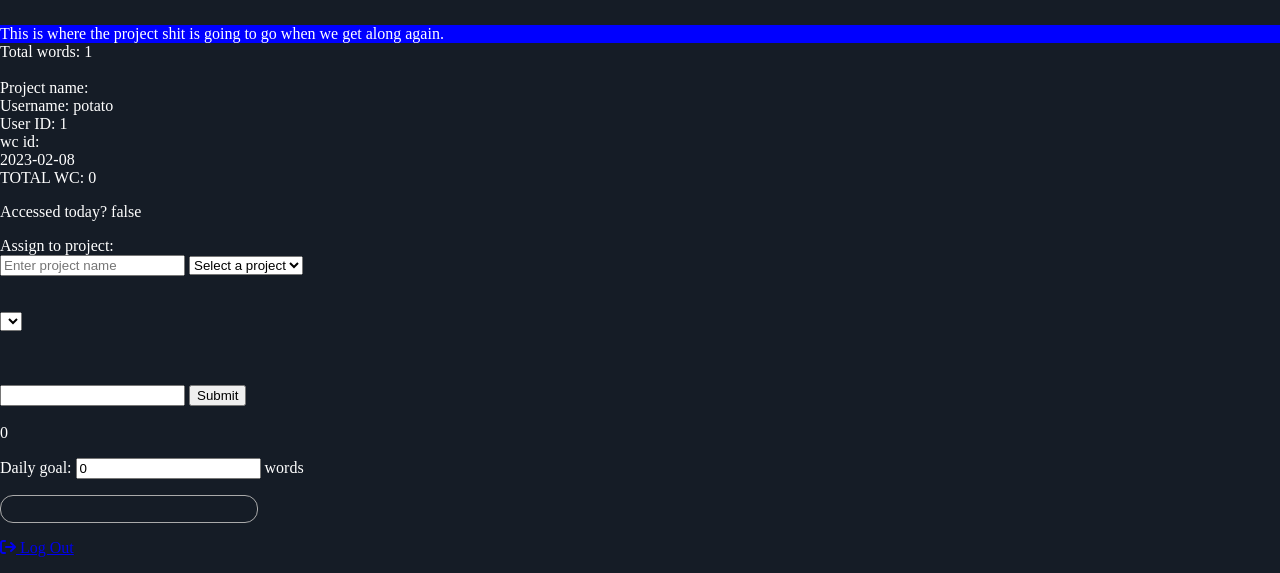
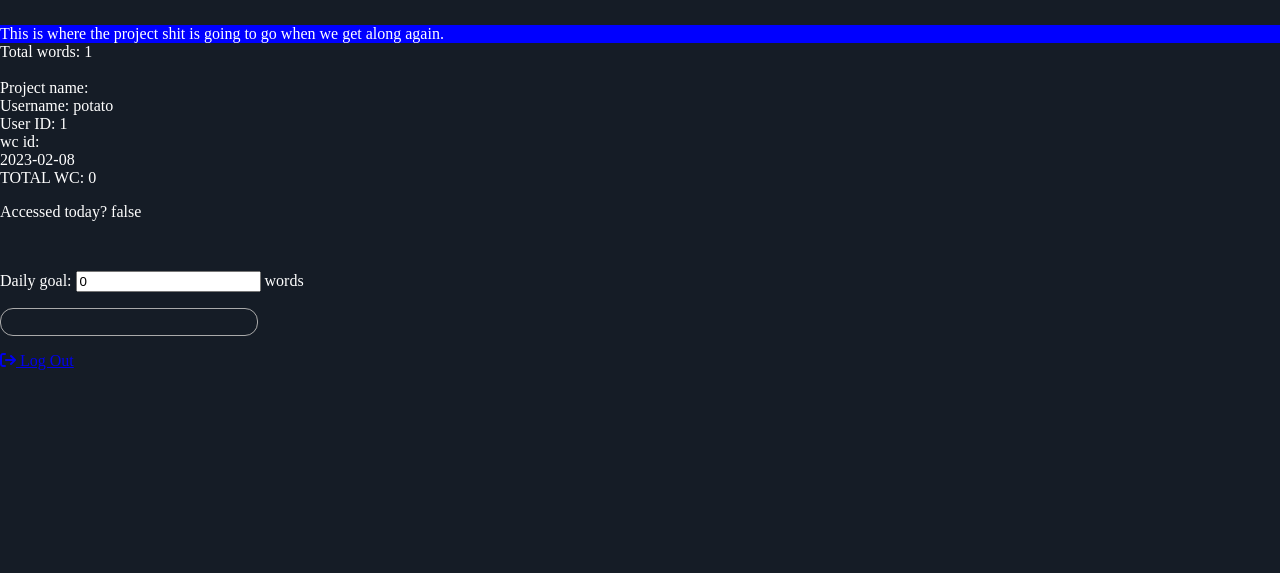
Before and after one commit to elizabethquinlan/titanium-typewriter, a Django app: page / in a window 1280 px wide. Shown: the part 526-1099 px from the top of the page. After the commit the page ends 896 px from the top, so only its background shows below. Run offline with Django 4.2, Linux system fonts and the light colour scheme; a user stored in the database is signed in; data comes from the database, SQL or seed files in the repository; both versions use the stored data as it was after the commit; data that the repository does not hold is empty; some libraries are stand-ins or nearby versions.

Commit message:
update createUpdate post data with project payload

```diff
--- a/typewriterproj/static/js/app.js
+++ b/typewriterproj/static/js/app.js
@@ -6,12 +6,11 @@ new Vue({
 
         projectData: null,
         projects: [],
-        selectedProject: 0, //What does this do?
+        //selectedProject: 0, //What does this do?
         projectName: null,
         projectStartDate: null,
         projectEndDate: null,
         projectWcGoal: 0,
-        starterProjName: null,
 
         username: '',
         dailyWC: 1,
@@ -47,9 +46,13 @@ new Vue({
                 this.projectData = response.data.find(project => project.name === 'Unassigned')
                 this.projectId = this.projectData.id
                 if (this.projectData !== undefined) {
-                    this.starterProjName = this.projectData.name // There is a problem with saving this variable for some reason.
+                    this.projectName = this.projectData.name
+                    this.projectStartDate = this.projectData.start_date
+                    this.projectEndDate = this.projectData.end_date
+                    this.projectWcGoal = this.projectData.word_count_goal
+                    this.projectId = this.projectData.id
                 }
-                if (this.starterProjName !== 'Unassigned') {
+                if (this.projectName !== 'Unassigned') {
                     // If we did not find an "Unassigned" project, then make one using addDefaultProj()
                     this.addDefaultProj()
                 }
@@ -116,11 +119,21 @@ new Vue({
                 // 'project': 33,
                 //'project': this.projectData, // this needs to be more complicated...
                 'project': {
+                    // THIS CREATES A NEW PROJECT?? INSTEAD OF ADDING TO EXISTING ONE?
+                    //'id': 16, //completely ignored this lol
+                    'id': this.projectId,
                     'name': this.projectName,
                     'start_date': this.projectStartDate,
                     'end_date': this.projectEndDate,
                     'word_count_goal': this.projectWcGoal
                 },
+                // 'project': {
+                //     'id': this.projectId,
+                //     'name': this.otherVariable,
+                //     'start_date': this.projectStartDate,
+                //     'end_date': this.projectEndDate,
+                //     'word_count_goal': this.projectWcGoal
+                // },
                 'todays_wc': this.dailyWC,
                 'text_area': this.textArea,
                 'date': this.todaysDate,
--- a/typewriterproj/templates/home.html
+++ b/typewriterproj/templates/home.html
@@ -85,36 +85,10 @@
 
         <!-- <p>[[ projectName ]]</p> -->
         <!-- <input v-model="projectName" placeholder="add a tag..." /> -->
-        <form id="project-form">
-            <label for="projectSelect">Assign to project:</label>
 
-            <div class="form-group">
-                <input type="text" class="form-control" id="project-name" placeholder="Enter project name">
-                <select class="form-control" id="project-select">
-                  <option value="">Select a project</option>
-                  <option v-for="project in projects" :value="project.id">[[ project.name ]]</option>
-                </select>
-            </div><br><br>
-
-            <select v-model="projectName">
-            <option v-for="project in projects" :value="project.id">
-                [[ project.name ]]
-              </option>
-            </select><br><br>
-
-            <div>
-                <!-- <input type="text" v-model="selectedProject" @input="updateProject"/> -->
-                <datalist id="projects">
-                  <option v-for="project in projects" :value="project.name"></option>
-                </datalist>
-            </div><br><br>
-
-            <input type="text" id="project-name" v-model="projectName">
-            <button type="submit">Submit</button>
-        </form>
         <!-- If user's daily goal has been finished, dailygoalcomplete=complete --><br>
 
-        [[ selectedProject ]]
+
 
 
         <p>Daily goal: <input
```
Also changed, not shown: typewriterproj/code_playground/dump.html (+30 -0 lines), typewriterproj/db.sqlite3.
